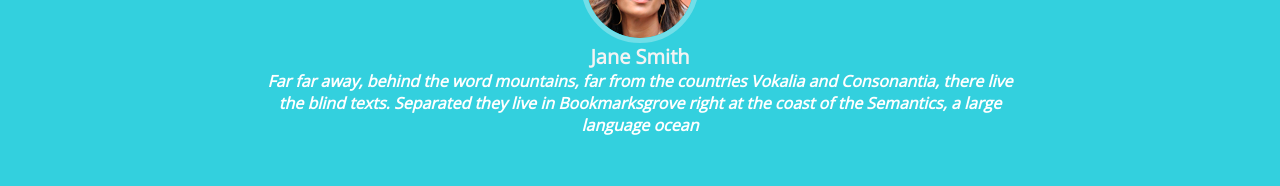
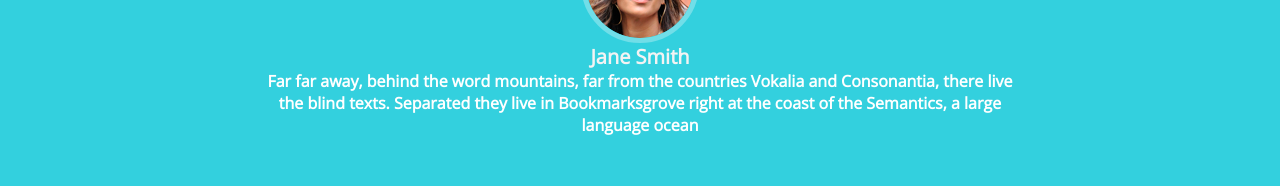
Before and after one commit to ande4559/mini-project, a Vue app: page /#/ in a window 1280 px wide. Shown: the part 3572-3758 px from the top of the page. Built offline with nearby package versions, Linux system fonts and the light colour scheme.

Commit message:
changes in css

```diff
--- a/src/assets/styles/base.scss
+++ b/src/assets/styles/base.scss
@@ -38,6 +38,7 @@ body{
 
 .frontPage--Banner{
   width: 100%;
+
 
   .frontPage--Banner__sliderbox{
     background-image: url("/static/images/Header/HEADER.jpg");
@@ -597,7 +598,7 @@ body{
       font-size:  $white;
       font-family: 'Open Sans', Arial, sans-serif;
       font-weight: 600;
-      font-style: italic;
+      xfont-style: italic;
     }
   }
 }
```
